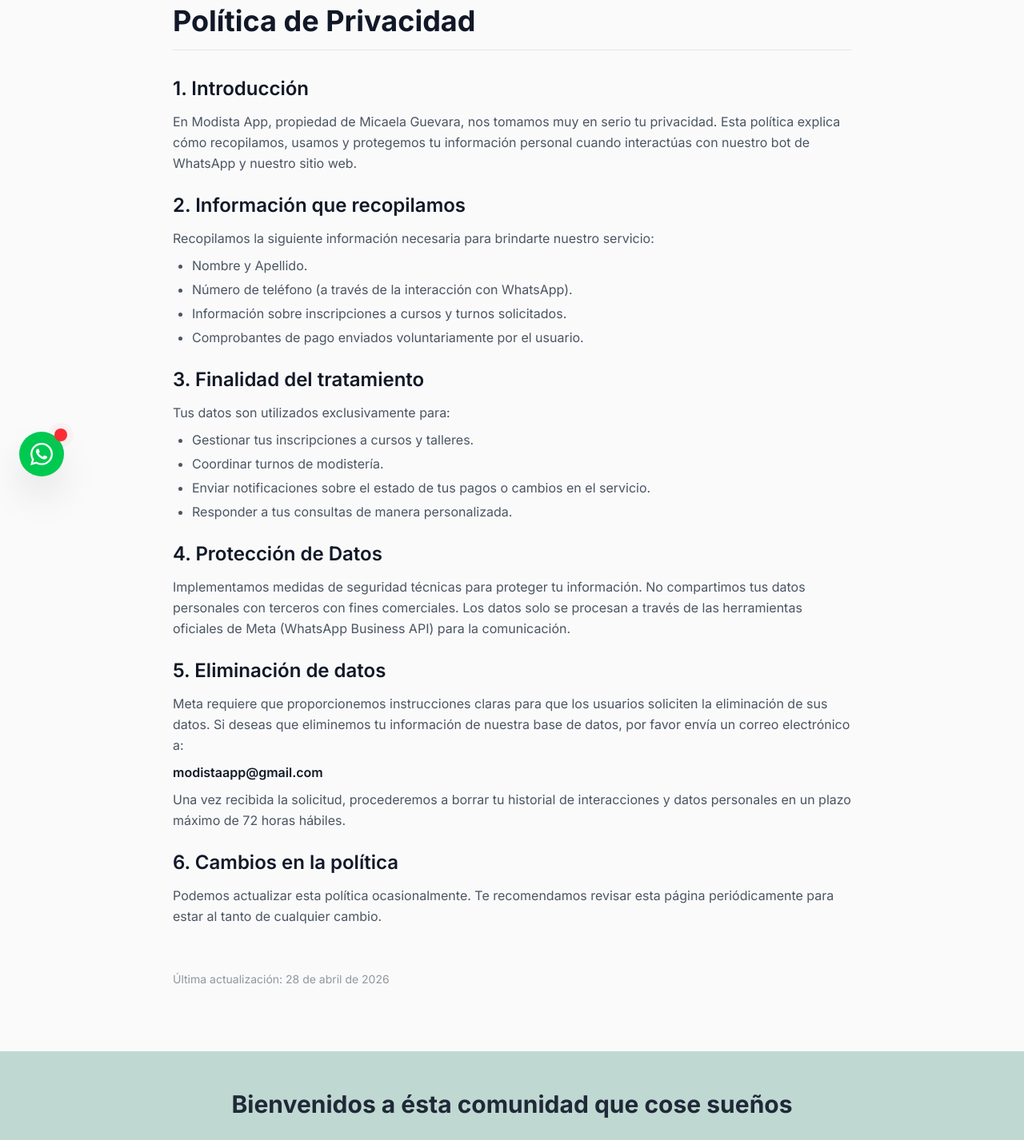
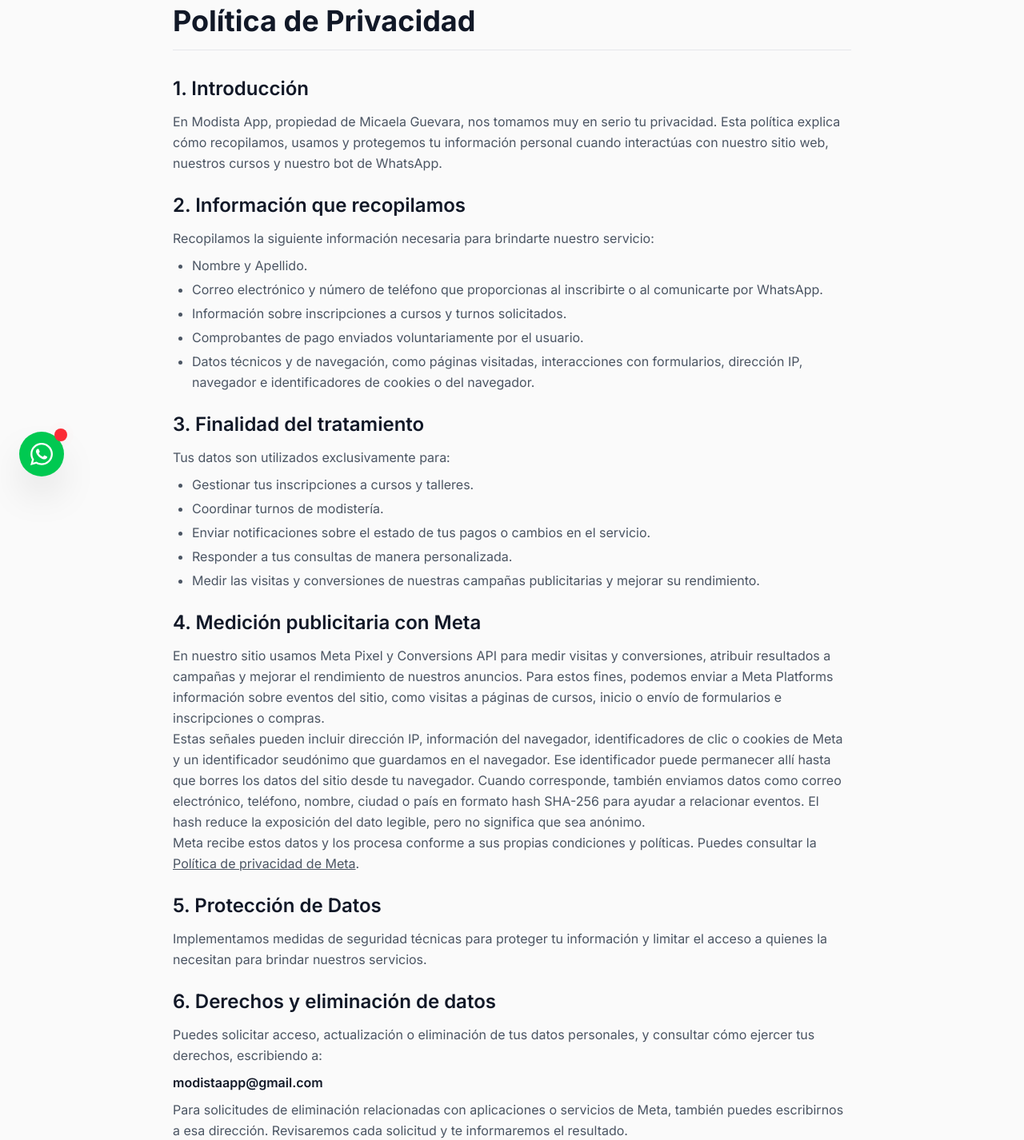
Before and after one commit to arieltecay/modista-app, a React (Vite) app: page /privacidad in a window 1280 px wide. Shown: the part 180-1606 px from the top of the page at 80% size. Built offline with nearby package versions, Linux system fonts and the light colour scheme; no server answers.

Commit message:
docs(privacy): disclose Meta ad measurement data

```diff
--- a/src/pages/privacy-policy/index.tsx
+++ b/src/pages/privacy-policy/index.tsx
@@ -8,7 +8,7 @@ const PrivacyPolicyPage = () => {
           <section>
             <h2 className="text-2xl font-semibold text-foreground mb-3">1. Introducción</h2>
             <p>
-              En Modista App, propiedad de Micaela Guevara, nos tomamos muy en serio tu privacidad. Esta política explica cómo recopilamos, usamos y protegemos tu información personal cuando interactúas con nuestro bot de WhatsApp y nuestro sitio web.
+              En Modista App, propiedad de Micaela Guevara, nos tomamos muy en serio tu privacidad. Esta política explica cómo recopilamos, usamos y protegemos tu información personal cuando interactúas con nuestro sitio web, nuestros cursos y nuestro bot de WhatsApp.
             </p>
           </section>
 
@@ -17,9 +17,10 @@ const PrivacyPolicyPage = () => {
             <p>Recopilamos la siguiente información necesaria para brindarte nuestro servicio:</p>
             <ul className="list-disc ml-6 mt-2 space-y-1">
               <li>Nombre y Apellido.</li>
-              <li>Número de teléfono (a través de la interacción con WhatsApp).</li>
+              <li>Correo electrónico y número de teléfono que proporcionas al inscribirte o al comunicarte por WhatsApp.</li>
               <li>Información sobre inscripciones a cursos y turnos solicitados.</li>
               <li>Comprobantes de pago enviados voluntariamente por el usuario.</li>
+              <li>Datos técnicos y de navegación, como páginas visitadas, interacciones con formularios, dirección IP, navegador e identificadores de cookies o del navegador.</li>
             </ul>
           </section>
 
@@ -31,29 +32,43 @@ const PrivacyPolicyPage = () => {
               <li>Coordinar turnos de modistería.</li>
               <li>Enviar notificaciones sobre el estado de tus pagos o cambios en el servicio.</li>
               <li>Responder a tus consultas de manera personalizada.</li>
+              <li>Medir las visitas y conversiones de nuestras campañas publicitarias y mejorar su rendimiento.</li>
             </ul>
           </section>
 
           <section>
-            <h2 className="text-2xl font-semibold text-foreground mb-3">4. Protección de Datos</h2>
+            <h2 className="text-2xl font-semibold text-foreground mb-3">4. Medición publicitaria con Meta</h2>
             <p>
-              Implementamos medidas de seguridad técnicas para proteger tu información. No compartimos tus datos personales con terceros con fines comerciales. Los datos solo se procesan a través de las herramientas oficiales de Meta (WhatsApp Business API) para la comunicación.
+              En nuestro sitio usamos Meta Pixel y Conversions API para medir visitas y conversiones, atribuir resultados a campañas y mejorar el rendimiento de nuestros anuncios. Para estos fines, podemos enviar a Meta Platforms información sobre eventos del sitio, como visitas a páginas de cursos, inicio o envío de formularios e inscripciones o compras.
+            </p>
+            <p>
+              Estas señales pueden incluir dirección IP, información del navegador, identificadores de clic o cookies de Meta y un identificador seudónimo que guardamos en el navegador. Ese identificador puede permanecer allí hasta que borres los datos del sitio desde tu navegador. Cuando corresponde, también enviamos datos como correo electrónico, teléfono, nombre, ciudad o país en formato hash SHA-256 para ayudar a relacionar eventos. El hash reduce la exposición del dato legible, pero no significa que sea anónimo.
+            </p>
+            <p>
+              Meta recibe estos datos y los procesa conforme a sus propias condiciones y políticas. Puedes consultar la <a href="https://www.facebook.com/privacy/policy/" target="_blank" rel="noreferrer" className="underline">Política de privacidad de Meta</a>.
             </p>
           </section>
 
           <section>
-            <h2 className="text-2xl font-semibold text-foreground mb-3">5. Eliminación de datos</h2>
+            <h2 className="text-2xl font-semibold text-foreground mb-3">5. Protección de Datos</h2>
             <p>
-              Meta requiere que proporcionemos instrucciones claras para que los usuarios soliciten la eliminación de sus datos. Si deseas que eliminemos tu información de nuestra base de datos, por favor envía un correo electrónico a:
-            </p>
-            <p className="font-semibold mt-2 text-foreground">modistaapp@gmail.com</p>
-            <p className="mt-2">
-              Una vez recibida la solicitud, procederemos a borrar tu historial de interacciones y datos personales en un plazo máximo de 72 horas hábiles.
+              Implementamos medidas de seguridad técnicas para proteger tu información y limitar el acceso a quienes la necesitan para brindar nuestros servicios.
             </p>
           </section>
 
           <section>
-            <h2 className="text-2xl font-semibold text-foreground mb-3">6. Cambios en la política</h2>
+            <h2 className="text-2xl font-semibold text-foreground mb-3">6. Derechos y eliminación de datos</h2>
+            <p>
+              Puedes solicitar acceso, actualización o eliminación de tus datos personales, y consultar cómo ejercer tus derechos, escribiendo a:
+            </p>
+            <p className="font-semibold mt-2 text-foreground">modistaapp@gmail.com</p>
+            <p className="mt-2">
+              Para solicitudes de eliminación relacionadas con aplicaciones o servicios de Meta, también puedes escribirnos a esa dirección. Revisaremos cada solicitud y te informaremos el resultado.
+            </p>
+          </section>
+
+          <section>
+            <h2 className="text-2xl font-semibold text-foreground mb-3">7. Cambios en la política</h2>
             <p>
               Podemos actualizar esta política ocasionalmente. Te recomendamos revisar esta página periódicamente para estar al tanto de cualquier cambio.
             </p>
```
Also changed, not shown: 1 other file (tests, documents, lock files or other folders).
